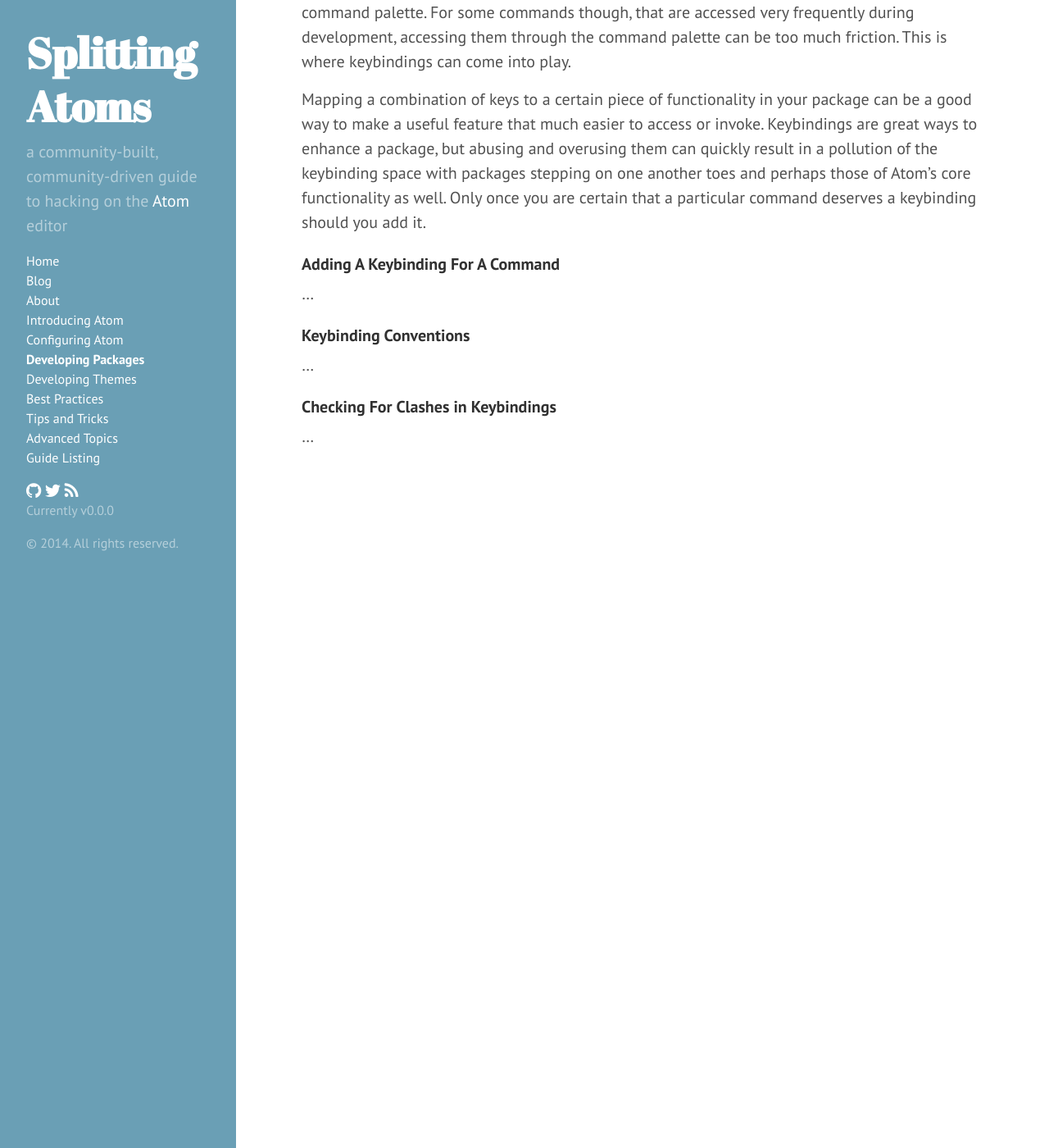
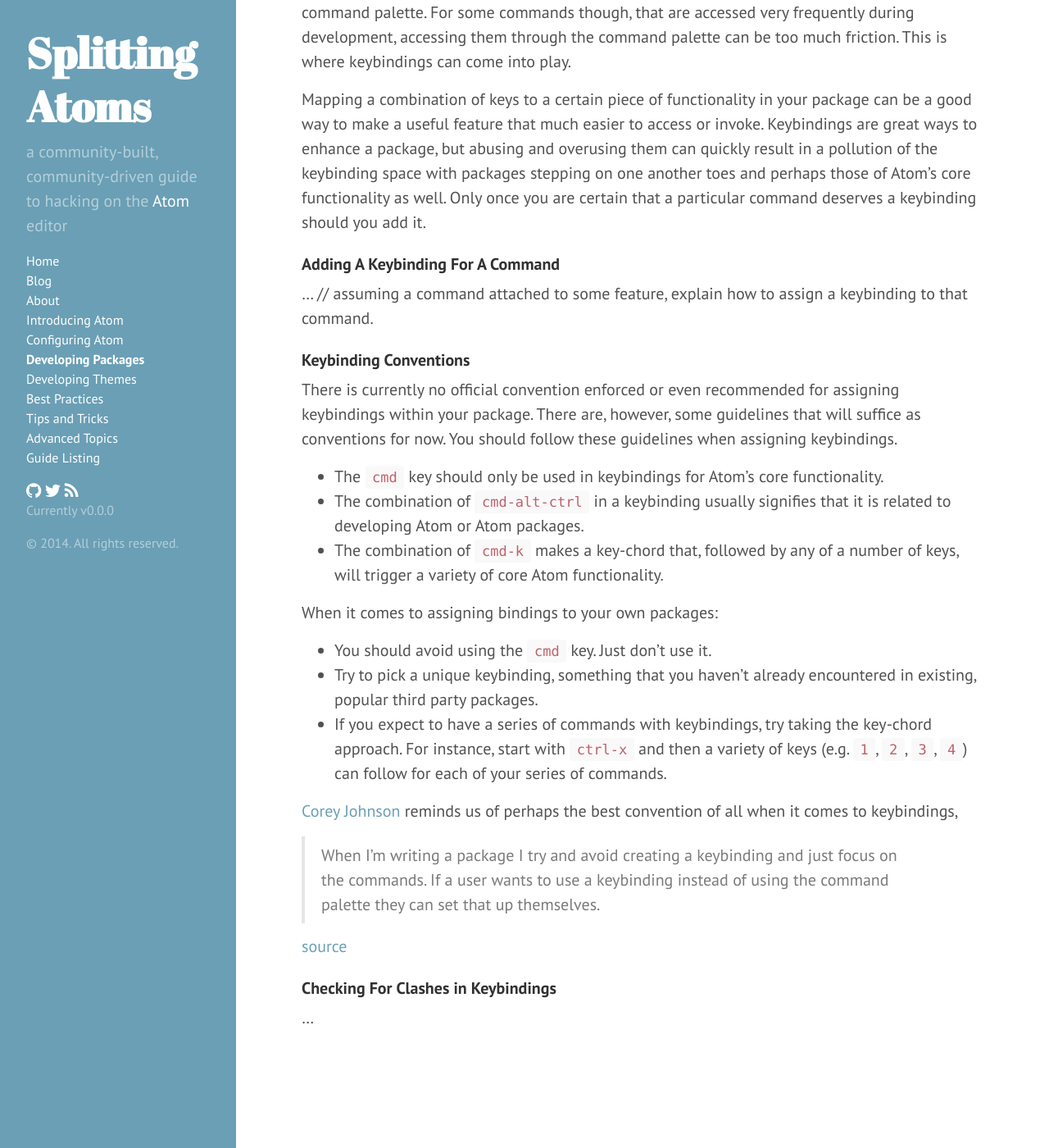
Before and after one commit to jbranchaud/splitting-atoms, a Jekyll site: the page built from developing-packages.md, in a window 1280 px wide and 1400 px high, scrolled down 340 px. Shown: the whole window at 82% size. Built offline with Jekyll 4.4.1, drawn with Linux system fonts in a browser that asks for light colours; Markdown is read by kramdown in place of the engine named in the settings.

Commit message:
Adding some conventions.

```diff
--- a/developing-packages.md
+++ b/developing-packages.md
@@ -17,11 +17,27 @@
 
 ### Adding A Keybinding For A Command
 
-...
+... // assuming a command attached to some feature, explain how to assign a keybinding to that command.
 
 ### Keybinding Conventions
 
-...
+There is currently no official convention enforced or even recommended for assigning keybindings within your package. There are, however, some guidelines that will suffice as conventions for now. You should follow these guidelines when assigning keybindings.
+
+- The `cmd` key should only be used in keybindings for Atom's core functionality.
+- The combination of `cmd-alt-ctrl` in a keybinding usually signifies that it is related to developing Atom or Atom packages.
+- The combination of `cmd-k` makes a key-chord that, followed by any of a number of keys, will trigger a variety of core Atom functionality.
+
+When it comes to assigning bindings to your own packages:
+
+- You should avoid using the `cmd` key. Just don't use it.
+- Try to pick a unique keybinding, something that you haven't already encountered in existing, popular third party packages.
+- If you expect to have a series of commands with keybindings, try taking the key-chord approach. For instance, start with `ctrl-x` and then a variety of keys (e.g. `1`, `2`, `3`, `4`) can follow for each of your series of commands.
+
+[Corey Johnson](https://github.com/probablycorey) reminds us of perhaps the best convention of all when it comes to keybindings,
+
+> When I'm writing a package I try and avoid creating a keybinding and just focus on the commands. If a user wants to use a keybinding instead of using the command palette they can set that up themselves.
+
+[source](http://discuss.atom.io/t/keymap-style-guide/4432)
 
 ### Checking For Clashes in Keybindings
 
```
